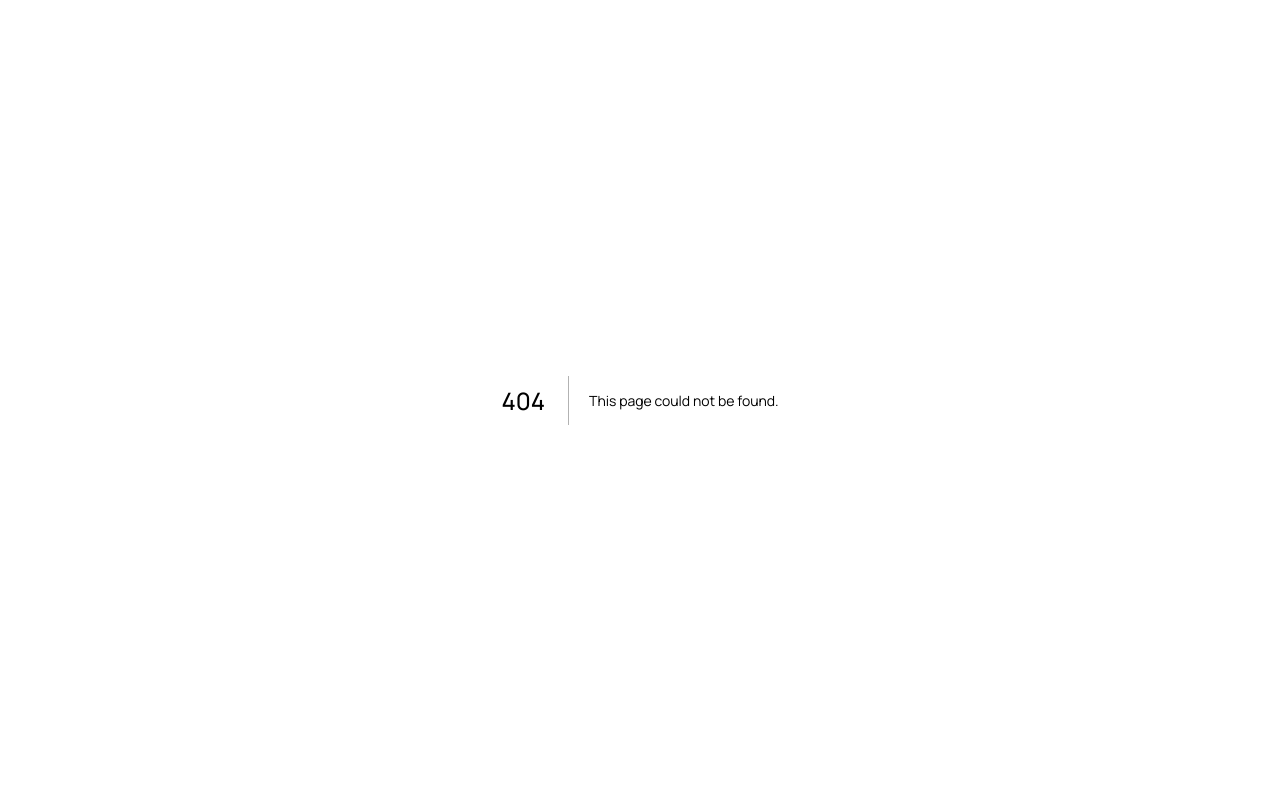
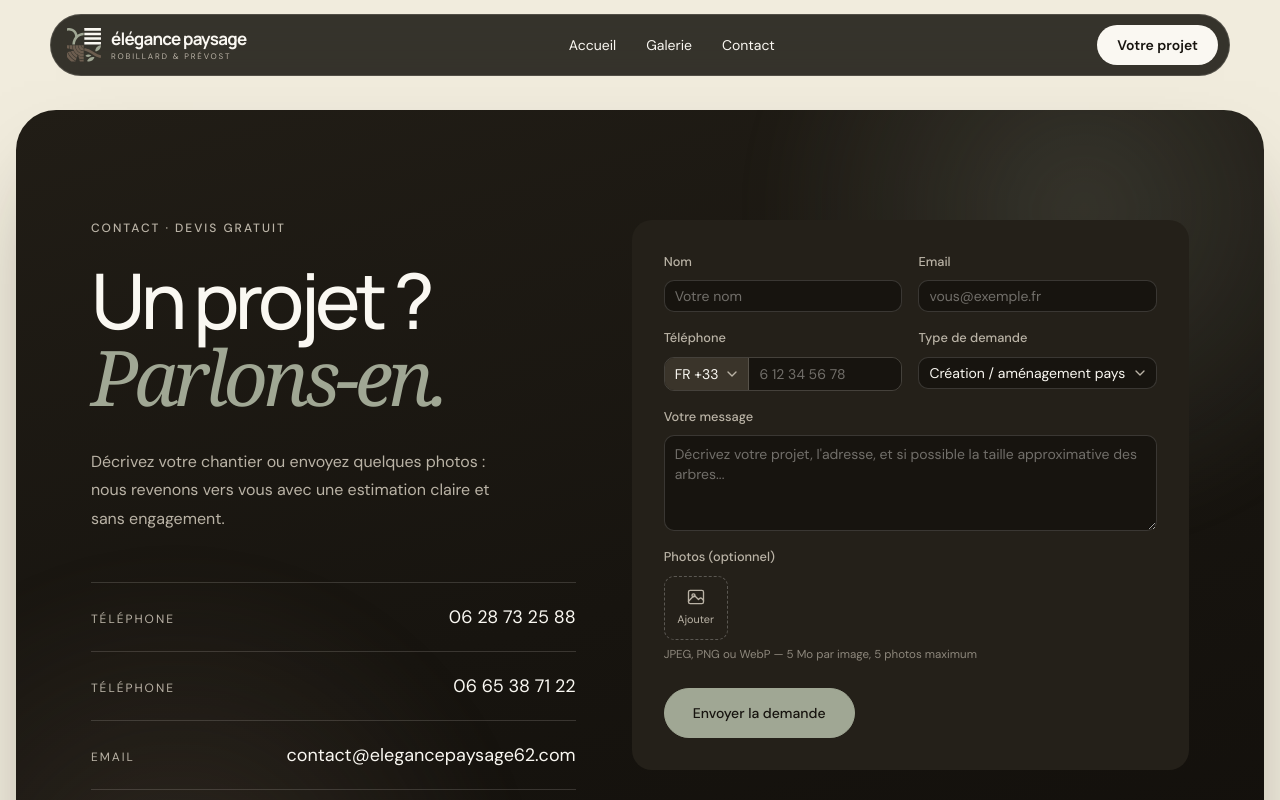
Before and after one commit to ZaYtI/elegance-paysage, a Next.js app: page /contact in a window 1280 px wide. Before the commit this address had no page. Shown: the top 800 px of the page. Built offline with nearby package versions, Linux system fonts and the light colour scheme.

Commit message:
✨ Add contact page

```diff
--- /dev/null
+++ b/app/contact/page.tsx
@@ -0,0 +1,31 @@
+import type { Metadata } from "next";
+import { ContactForm } from "@/components/contact-form/contact-form";
+import { ContactIntro } from "@/components/contact-page/contact-intro";
+import { ScrollProgress } from "@/components/layout/scroll-progress";
+import { SiteFooter } from "@/components/layout/site-footer";
+import { SiteHeader } from "@/components/layout/site-header";
+import { RoundedPanel } from "@/components/ui/rounded-panel";
+import { pageNav } from "@/lib/site-data";
+
+export const metadata: Metadata = {
+  title: "Contact — Élégance Paysage | Devis gratuit paysagiste & élagueur",
+  description:
+    "Contactez Élégance Paysage pour un devis gratuit : création de jardin, élagage, abattage, taille de haies. Intervention dans un rayon de 80 km autour d’Olhain.",
+  alternates: { canonical: "/contact" },
+};
+
+export default function ContactPage() {
+  return (
+    <>
+      <ScrollProgress />
+      <SiteHeader links={pageNav} homeHref="/" />
+      <main className="bg-sand-100 pt-[110px]">
+        <RoundedPanel surround="sand" className="grid grid-cols-1 items-start gap-14 min-[951px]:grid-cols-[1fr_1.15fr]">
+          <ContactIntro />
+          <ContactForm />
+        </RoundedPanel>
+      </main>
+      <SiteFooter />
+    </>
+  );
+}
--- /dev/null
+++ b/components/contact-page/contact-detail-row.tsx
@@ -0,0 +1,22 @@
+type ContactDetailRowProps = {
+  label: string;
+  value: string;
+  href?: string;
+};
+
+export function ContactDetailRow({ label, value, href }: ContactDetailRowProps) {
+  return (
+    <div className="flex flex-wrap items-baseline justify-between gap-x-6 gap-y-1 border-b border-paper/15 py-5">
+      <dt className="text-xs uppercase tracking-[2px] text-stone-400">{label}</dt>
+      <dd className="m-0 text-lg [overflow-wrap:anywhere]">
+        {href ? (
+          <a href={href} className="transition-colors hover:text-sage-500">
+            {value}
+          </a>
+        ) : (
+          value
+        )}
+      </dd>
+    </div>
+  );
+}
--- /dev/null
+++ b/components/contact-page/contact-details.tsx
@@ -0,0 +1,13 @@
+import { contactInfo, zoneInfo } from "@/lib/site-data";
+import { ContactDetailRow } from "./contact-detail-row";
+
+export function ContactDetails() {
+  return (
+    <dl className="mt-12 flex flex-col border-t border-paper/15">
+      <ContactDetailRow label="Téléphone" value={contactInfo.phone} href={contactInfo.phoneHref} />
+      <ContactDetailRow label="Téléphone" value={contactInfo.phoneSecondary} href={contactInfo.phoneSecondaryHref} />
+      <ContactDetailRow label="Email" value={contactInfo.email} href={contactInfo.emailHref} />
+      <ContactDetailRow label="Secteur" value={`${zoneInfo.radiusKm} km autour d’${zoneInfo.city}`} />
+    </dl>
+  );
+}
--- /dev/null
+++ b/components/contact-page/contact-intro.tsx
@@ -0,0 +1,18 @@
+import { Eyebrow } from "@/components/ui/eyebrow";
+import { ContactDetails } from "./contact-details";
+
+export function ContactIntro() {
+  return (
+    <div>
+      <Eyebrow className="text-stone-400">Contact · Devis gratuit</Eyebrow>
+      <h1 className="mt-[26px] text-[clamp(48px,6vw,92px)] leading-none tracking-[-0.06em]">
+        Un projet ?<br />
+        <em className="font-[Georgia,serif] font-normal text-sage-500">Parlons-en.</em>
+      </h1>
+      <p className="mt-8 max-w-[420px] text-base leading-[1.8] text-stone-400">
+        Décrivez votre chantier ou envoyez quelques photos : nous revenons vers vous avec une estimation claire et sans engagement.
+      </p>
+      <ContactDetails />
+    </div>
+  );
+}
```
